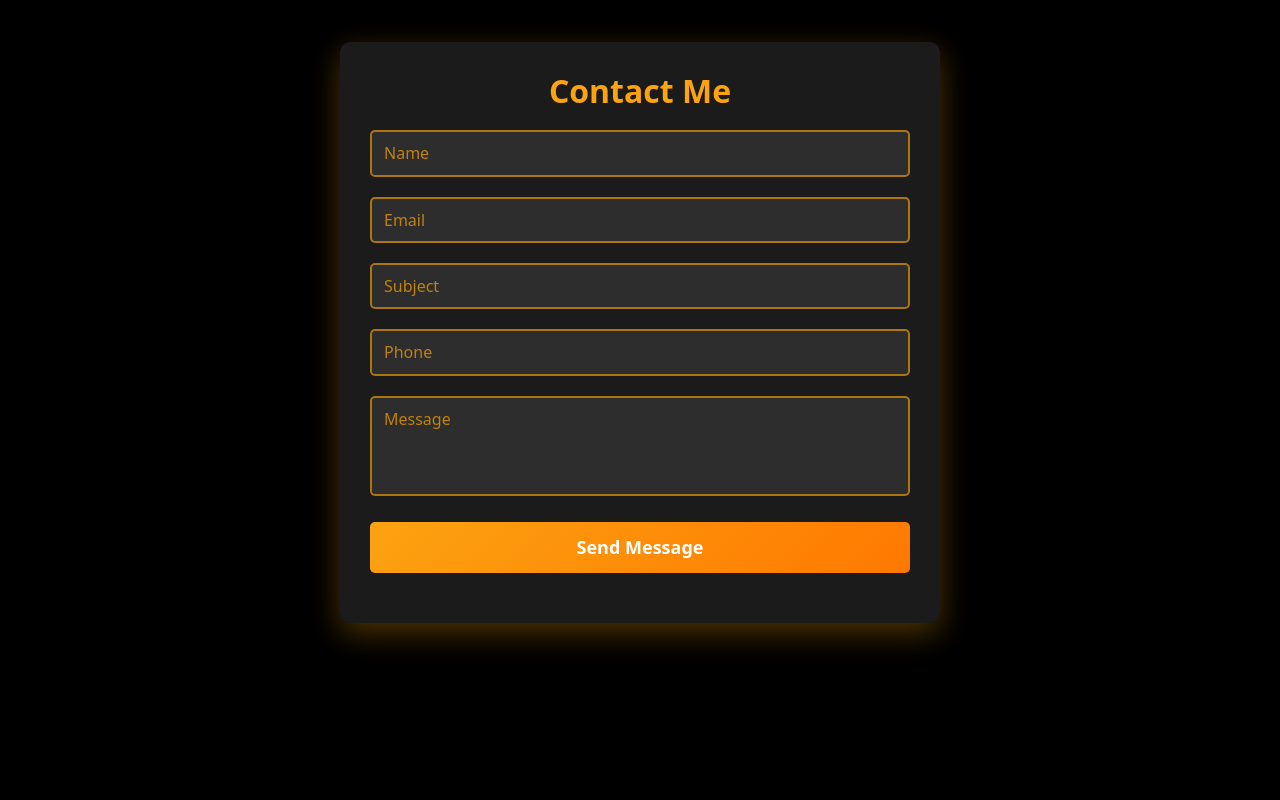
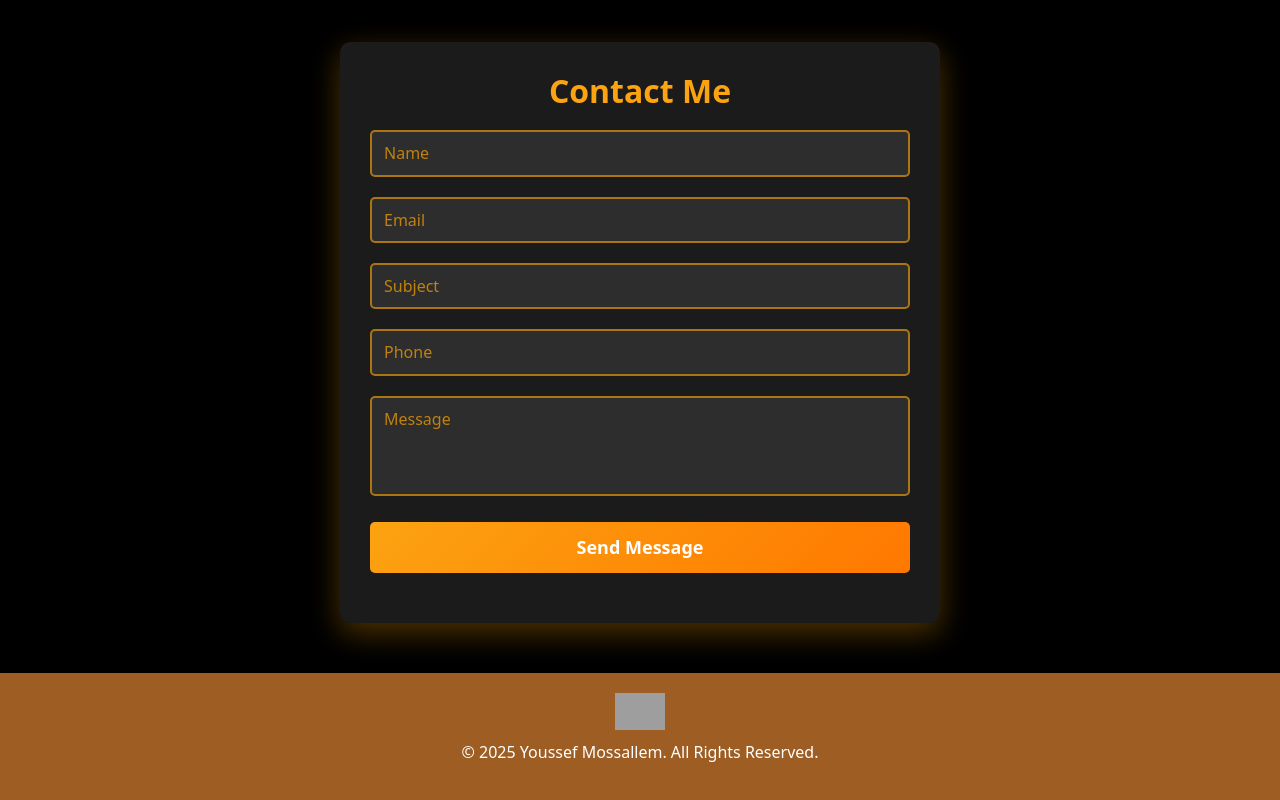
Before and after one commit to Youssef-Mossallem/-MossallemExia, a plain HTML site: page index.html in a window 1280 px wide. Shown: the part 2595-3395 px from the top of the page. Before the commit the page ends 3268 px from the top, so only its background shows below. Drawn offline with nearby package versions, Linux system fonts and the light colour scheme; grey boxes are pictures that could not be loaded.

Commit message:
Update index.html

```diff
--- a/index.html
+++ b/index.html
@@ -284,6 +284,17 @@
       </div>
     </div>
   </section>
+  <footer>
+  <div class="footer-container">
+    <div class="logo">
+      <a href="https://github.com/Youssef-Mossallem" target="_blank">
+        <img src="https://upload.wikimedia.org/wikipedia/commons/9/91/Octicons-mark-github.svg" alt="GitHub Logo">
+      </a>
+    </div>
+    <p>&copy; 2025 Youssef Mossallem. All Rights Reserved.</p>
+  </div>
+</footer>
+
   <script src="main.js"></script>
 </body>
 </html>
```
